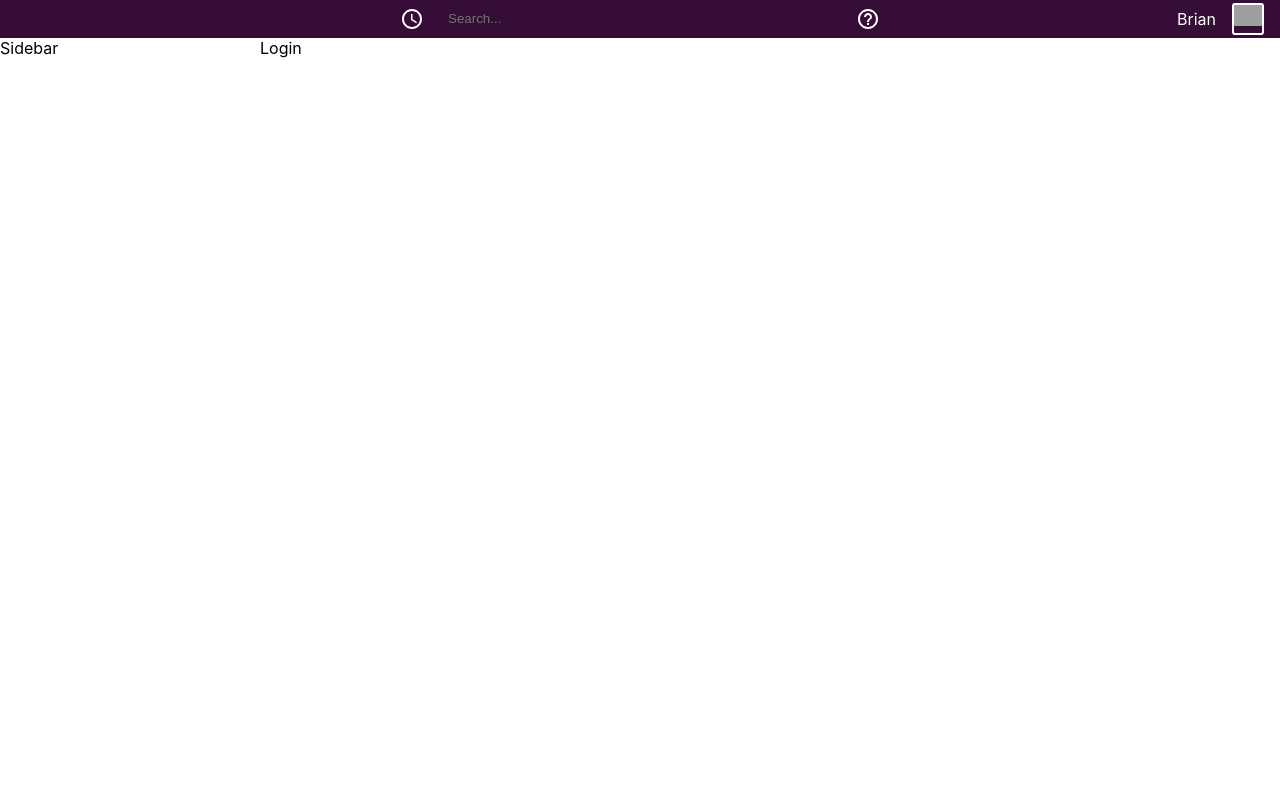
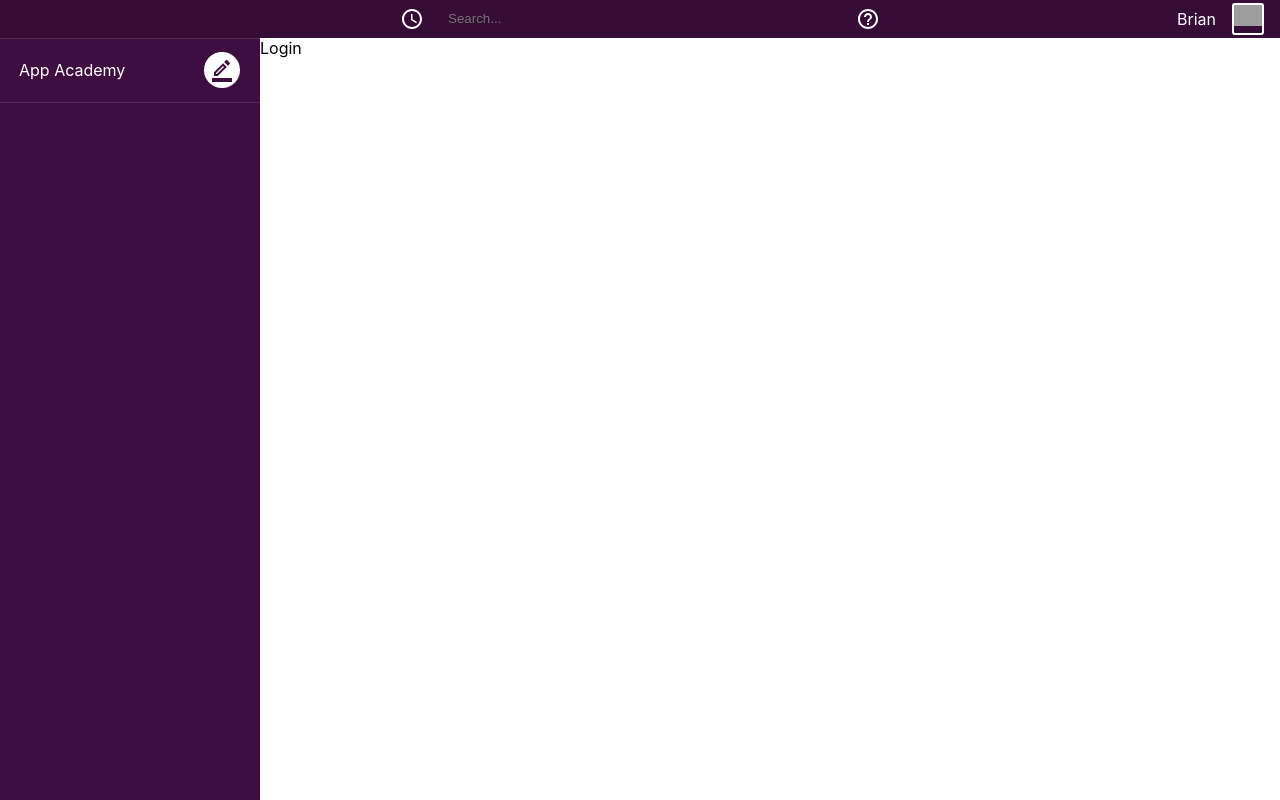
Before and after one commit to Opengundumstyle/TeamSync, a React (Create React App) app in the folder homesync/: page / in a window 1280 px wide. Built offline with nearby package versions, Linux system fonts and the light colour scheme; grey boxes are pictures that could not be loaded.

Commit message:
sidebar style initial

```diff
--- a/homesync/src/components/Header.jsx
+++ b/homesync/src/components/Header.jsx
@@ -37,6 +37,7 @@ const Container = styled.div`
         align-items:center;
         justify-content:center;
         position:relative;
+        box-shadow: 0 1px 0 0 rgb(255 255 255 /10%);
         `
 
 const Main = styled.div`
--- a/homesync/src/components/Sidebar.jsx
+++ b/homesync/src/components/Sidebar.jsx
@@ -1,11 +1,52 @@
 import React from 'react'
+import styled from 'styled-components'
+import BorderColorOutlinedIcon from '@mui/icons-material/BorderColorOutlined';
 
 function Sidebar() {
   return (
-    <div>
-       Sidebar
-    </div>
+    <Container>
+      <WorkspaceContainer>
+          <Name>
+           App Academy
+          </Name>
+          <NewMessage>
+               <BorderColorOutlinedIcon/>
+          </NewMessage>
+      </WorkspaceContainer>
+    </Container>
   )
 }
 
 export default Sidebar
+
+
+const Container = styled.div`
+     background: #3F0E40`
+
+const WorkspaceContainer = styled.div`
+    color:white;
+    height:64px;
+    display:flex;
+    align-items:center;
+    padding-left:19px;
+    justify-content: space-between;
+    border-bottom: 1px solid #532753;
+
+ `
+
+const Name = styled.div`
+ `
+
+const NewMessage = styled.div`
+     width:36px;
+     height:36px;
+     background:white;
+     color:#3F0E40;
+     fill:#3F0E40;
+     display:flex;
+     justify-content:center;
+     align-items: center;
+     border-radius: 50%;
+     margin-right:20px;
+     cursor:pointer;
+ `
```
